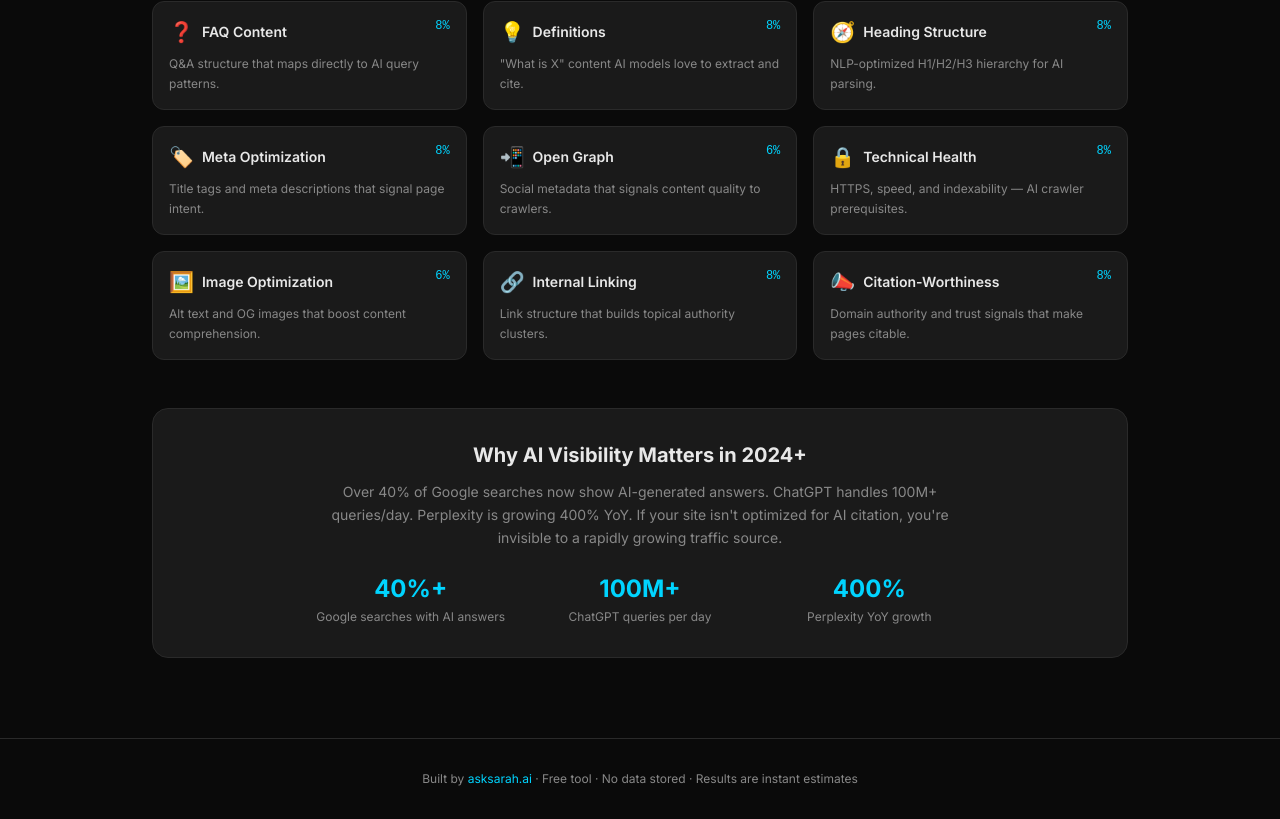
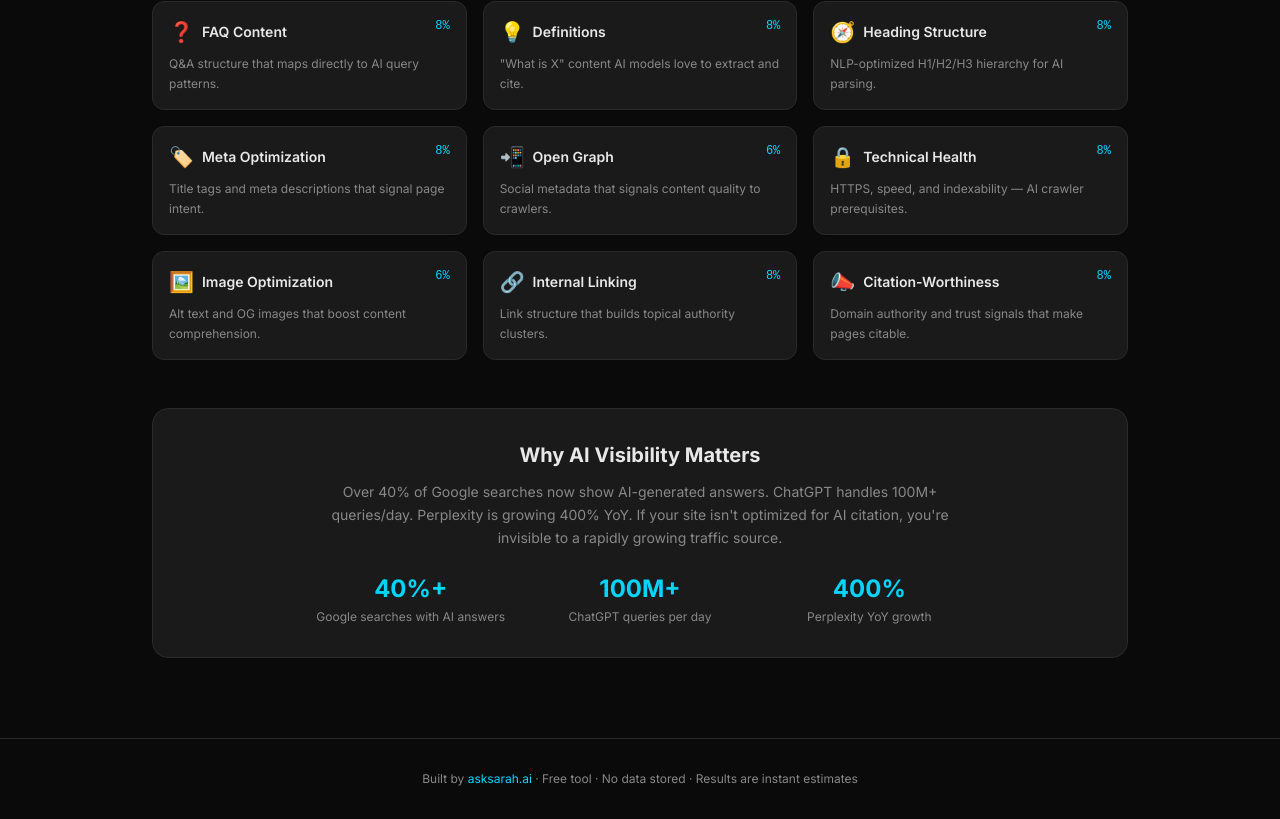
Before and after one commit to sarahevansai/asksarah-ai-score, a Next.js app: page /ai-score in a window 1280 px wide. Shown: the part 854-1673 px from the top of the page. Built offline with nearby package versions, Linux system fonts and the light colour scheme.

Commit message:
fix: remove year from heading

```diff
--- a/app/ai-score/page.tsx
+++ b/app/ai-score/page.tsx
@@ -406,7 +406,7 @@ export default function AIScorePage() {
             <div className="mt-12 p-6 sm:p-8 rounded-2xl bg-brand-surface border border-brand-border">
               <div className="max-w-2xl mx-auto text-center">
                 <h2 className="text-xl font-bold text-brand-text mb-3">
-                  Why AI Visibility Matters in 2024+
+                  Why AI Visibility Matters
                 </h2>
                 <p className="text-brand-subtext text-sm leading-relaxed mb-6">
                   Over 40% of Google searches now show AI-generated answers. ChatGPT handles
```
